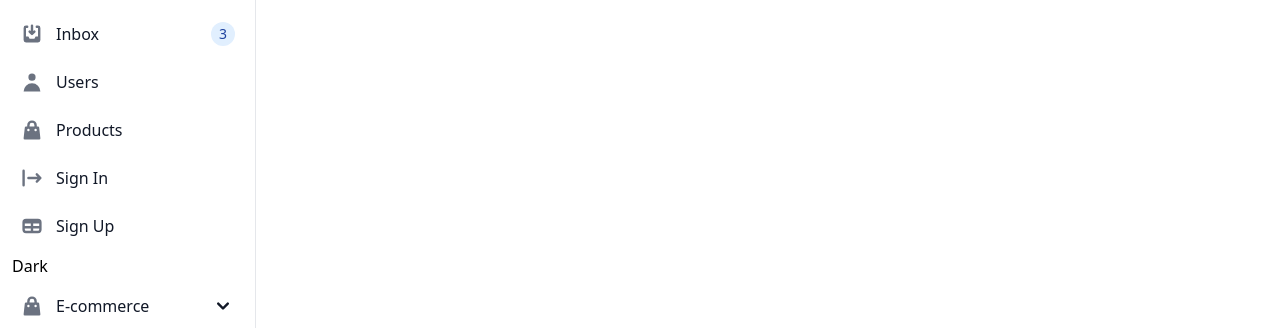
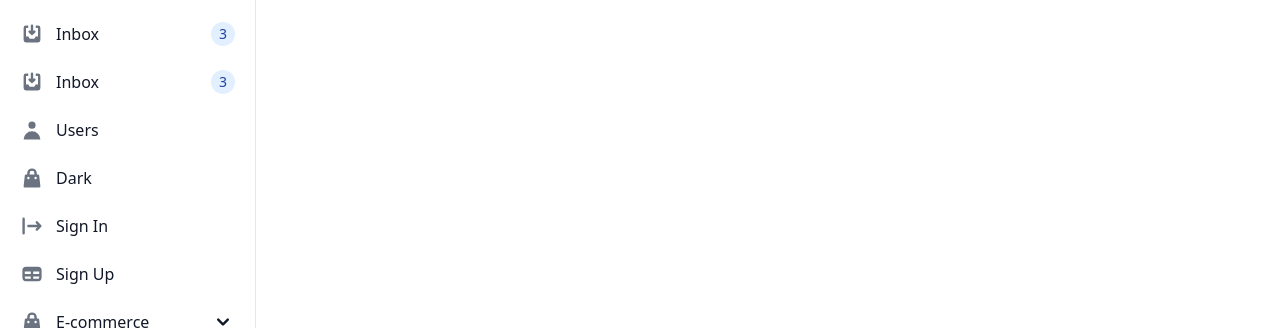
Before and after one commit to Xatta-Trone/flowbite-admin-nuxt-2, a Nuxt app: page / in a window 1280 px wide. Shown: the part 162-490 px from the top of the page. Built offline with nearby package versions, Linux system fonts and the light colour scheme; what vue-tables-2-premium, vuetable-2 would draw is missing.

Commit message:
fix darkmode

```diff
--- a/components/CustomSidebar.vue
+++ b/components/CustomSidebar.vue
@@ -86,6 +86,32 @@
               xmlns="http://www.w3.org/2000/svg"
             >
               <path
+                d="M8.707 7.293a1 1 0 00-1.414 1.414l2 2a1 1 0 001.414 0l2-2a1 1 0 00-1.414-1.414L11 7.586V3a1 1 0 10-2 0v4.586l-.293-.293z"
+              ></path>
+              <path
+                d="M3 5a2 2 0 012-2h1a1 1 0 010 2H5v7h2l1 2h4l1-2h2V5h-1a1 1 0 110-2h1a2 2 0 012 2v10a2 2 0 01-2 2H5a2 2 0 01-2-2V5z"
+              ></path>
+            </svg>
+            <span class="flex-1 ml-3 whitespace-nowrap">Inbox</span>
+            <span
+              class="inline-flex items-center justify-center w-3 h-3 p-3 ml-3 text-sm font-medium text-blue-800 bg-blue-100 rounded-full dark:bg-blue-900 dark:text-blue-300"
+              >3</span
+            >
+          </a>
+        </li>
+        <li>
+          <a
+            href="#"
+            class="flex items-center p-2 text-gray-900 rounded-lg dark:text-white hover:bg-gray-100 dark:hover:bg-gray-700"
+          >
+            <svg
+              aria-hidden="true"
+              class="flex-shrink-0 w-6 h-6 text-gray-500 transition duration-75 dark:text-gray-400 group-hover:text-gray-900 dark:group-hover:text-white"
+              fill="currentColor"
+              viewBox="0 0 20 20"
+              xmlns="http://www.w3.org/2000/svg"
+            >
+              <path
                 fill-rule="evenodd"
                 d="M10 9a3 3 0 100-6 3 3 0 000 6zm-7 9a7 7 0 1114 0H3z"
                 clip-rule="evenodd"
@@ -112,7 +138,7 @@
                 clip-rule="evenodd"
               ></path>
             </svg>
-            <span class="flex-1 ml-3 whitespace-nowrap">Products</span>
+            <span class="flex-1 ml-3 whitespace-nowrap"><DarkMode/></span>
           </a>
         </li>
         <li>
@@ -157,9 +183,7 @@
             <span class="flex-1 ml-3 whitespace-nowrap">Sign Up</span>
           </a>
         </li>
-        <li>
-          <DarkMode/>
-        </li>
+
         <li>
           <button
             type="button"
--- a/components/DarkMode.vue
+++ b/components/DarkMode.vue
@@ -1,21 +1,43 @@
 <template>
-  <div @click="toggle">
-    Dark
-  </div>
+  <button @click="toggle">{{ isDark ? 'Light' : 'Dark' }}</button>
 </template>
 
 <script>
 export default {
+  data() {
+    return {
+      isDark: false,
+    }
+  },
+  mounted() {
+    this.setDark()
+  },
   methods: {
-    toggle() {
+    setDark() {
       if (
         localStorage.theme === 'dark' ||
         (!('theme' in localStorage) &&
           window.matchMedia('(prefers-color-scheme: dark)').matches)
       ) {
         document.documentElement.classList.add('dark')
+        document.body.classList.add("dark:text-white","dark:bg-gray-800","dark:border-gray-700")
+        this.isDark = true
       } else {
         document.documentElement.classList.remove('dark')
+        document.body.classList.remove("dark:text-white","dark:bg-gray-800","dark:border-gray-700")
+        this.isDark = false
+      }
+    },
+
+    toggle() {
+      if (this.isDark) {
+        document.documentElement.classList.remove('dark')
+        document.body.classList.remove("dark:text-white","dark:bg-gray-800","dark:border-gray-700")
+        this.isDark = false
+      } else {
+        document.documentElement.classList.add('dark')
+        document.body.classList.add("dark:text-white","dark:bg-gray-800","dark:border-gray-700")
+        this.isDark = true
       }
     },
   },
--- a/layouts/default.vue
+++ b/layouts/default.vue
@@ -2,7 +2,7 @@
   <div>
     <NavMenu />
     <CustomSidebar />
-    <main>
+    <main class="dark:text-white dark:bg-gray-800 dark:border-gray-700">
       <div class="p-4 sm:ml-64 mt-14">
         <Nuxt />
       </div>
```
